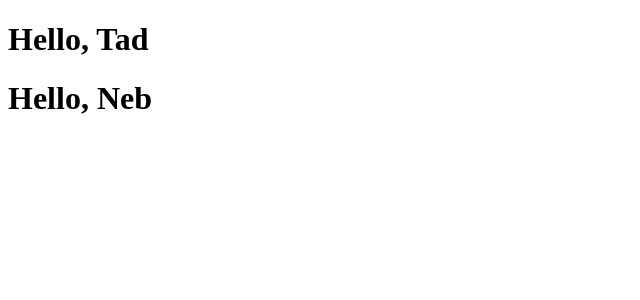
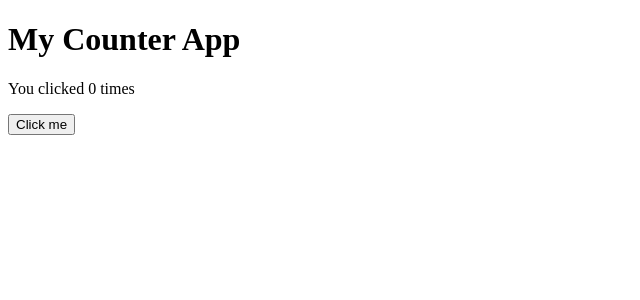
Before and after one commit to datpham0412/react-journey, a React (Create React App) app: page / in a window 1280 px wide. Shown: the top 300 px of the page, without its empty margins (0-640 px from the left). Built offline with nearby package versions, Linux system fonts and the light colour scheme.

Commit message:
Functional Components: useState()

```diff
--- a/src/App.js
+++ b/src/App.js
@@ -1,11 +1,11 @@
 import React from "react";
-import Greeting from "../src/components/FunctionalComponents/Greeting";
+import Counter from "../src/components/state/useState";
 
 function App() {
   return (
     <div>
-      <Greeting name="Tad" />
-      <Greeting name="Neb" />
+      <h1>My Counter App</h1>
+      <Counter /> {/* Use the counter component*/}
     </div>
   );
 }
--- /dev/null
+++ b/src/components/state/useState.js
@@ -0,0 +1,30 @@
+import React, { useState } from "react";
+
+function Counter() {
+  // Declare a state variable named "count" and a function to update it, initialized to 0
+  const [count, setCount] = useState(0);
+
+  return (
+    <div>
+      <p> You clicked {count} times</p>
+      <button onClick={() => setCount(count + 1)}>Click me</button>
+    </div>
+  );
+}
+
+export default Counter;
+
+// How to use Counter component
+
+// import React from "react";
+// import Counter from "../src/components/state/useState";
+
+// function App() {
+//   return (
+//     <div>
+//       <h1>My Counter App</h1>
+//       <Counter /> {/* Use the counter component*/}
+//     </div>
+//   );
+// }
+// export default App;
```
Also changed, not shown: src/components/FunctionalComponents/Greeting.js (+16 -0 lines).
